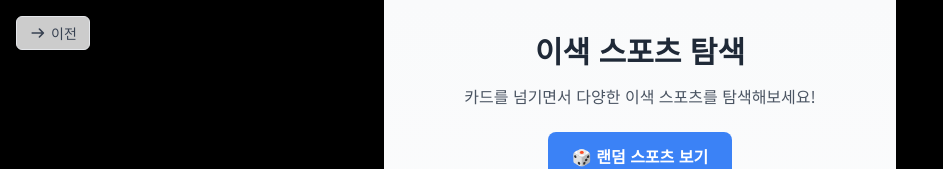
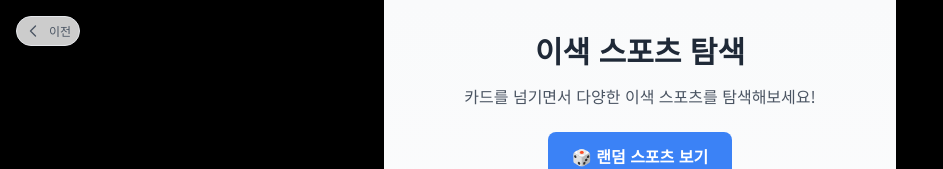
Before and after one commit to sjwoo1999/diff-spo-mockup, a Next.js app: page /explore-sports in a window 1280 px wide. Shown: the top 169 px of the page, without its empty margins (0-943 px from the left). Built offline with nearby package versions, Linux system fonts and the light colour scheme.

Commit message:
🔨 Modified: explore-sports/page.tsx
Modified: explore-sports/page.tsx

```diff
--- a/src/app/explore-sports/page.tsx
+++ b/src/app/explore-sports/page.tsx
@@ -26,24 +26,20 @@ const ExploreSportsPage = () => {
         <main className="flex flex-col flex-grow min-h-screen justify-center items-center mx-auto max-w-[512px] overflow-y-auto p-4 sm:p-6 md:p-8 bg-gradient-to-b from-gray-50 to-white">
             <button
                 onClick={() => router.back()}
-                className="absolute top-4 left-4 flex items-center gap-1.5 px-3 py-1.5 bg-white/80 backdrop-blur-sm border border-gray-200 text-gray-700 text-sm rounded-md shadow-sm hover:bg-white transition"
+                className="absolute top-4 left-4 z-30 flex items-center gap-2 px-2 py-1.5 bg-white/80 backdrop-blur-md border border-gray-200 text-gray-600 text-xs rounded-full shadow hover:bg-white hover:text-gray-800 transition-all duration-200"
                 aria-label="이전 페이지로 이동"
             >
-                {/* SVG 아이콘 */}
                 <svg
                     xmlns="http://www.w3.org/2000/svg"
+                    fill="none"
+                    viewBox="0 0 24 24"
+                    strokeWidth={2}
+                    stroke="currentColor"
                     className="h-4 w-4"
-                    viewBox="0 0 20 20"
-                    fill="currentColor"
                 >
-                    <path
-                        fillRule="evenodd"
-                        d="M12.293 15.707a1 1 0 010-1.414L15.586 11H4a1 1 0 110-2h11.586l-3.293-3.293a1 1 0 111.414-1.414l5 5a1 1 0 010 1.414l-5 5a1 1 0 01-1.414 0z"
-                        clipRule="evenodd"
-                    />
+                    <path strokeLinecap="round" strokeLinejoin="round" d="M15.75 19.5L8.25 12l7.5-7.5" />
                 </svg>
-
-                <span>이전</span>
+                <span className="hidden sm:inline">이전</span>
             </button>
 
             <h1 className="text-2xl sm:text-3xl font-bold text-gray-800 mb-4">이색 스포츠 탐색</h1>
```
